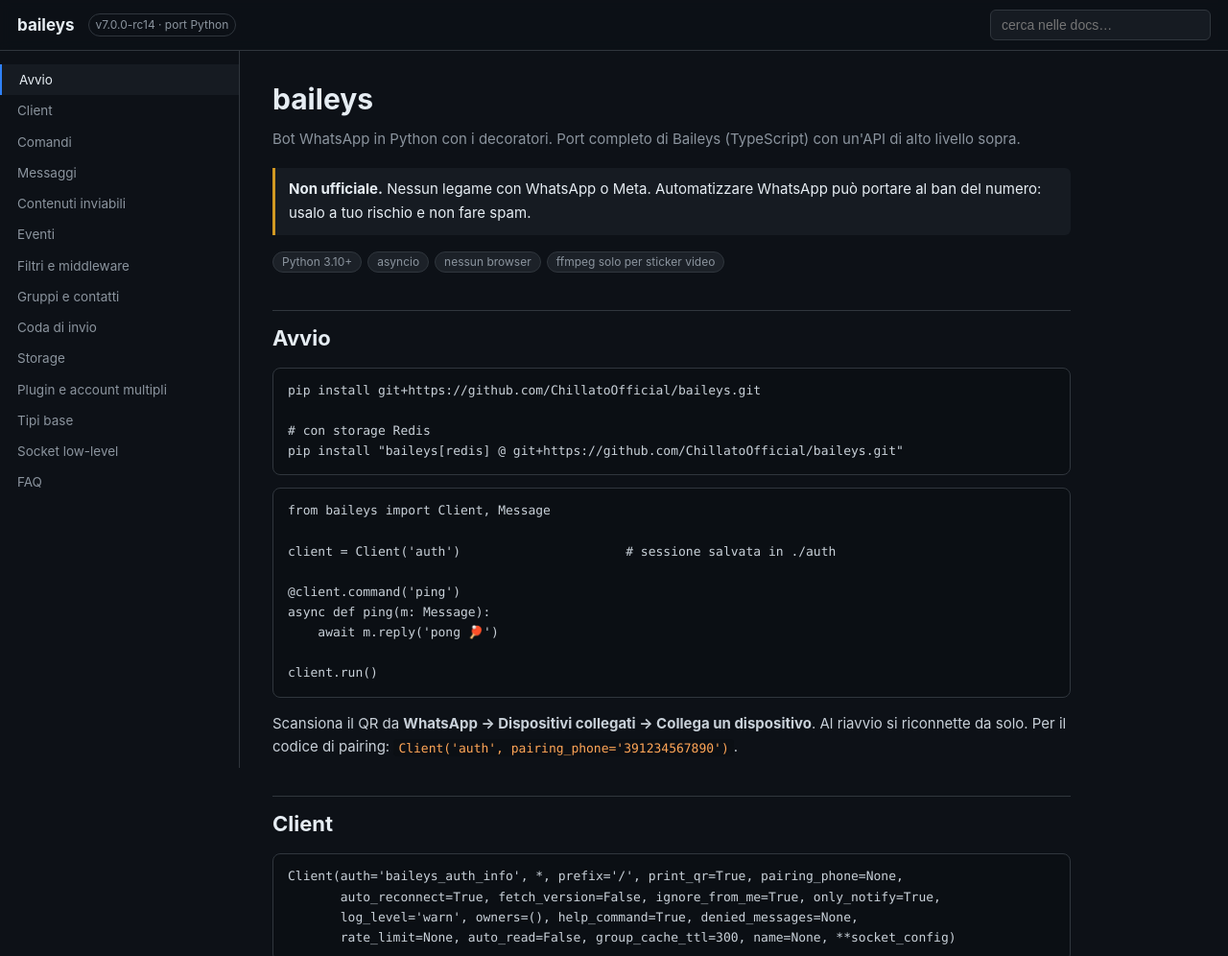
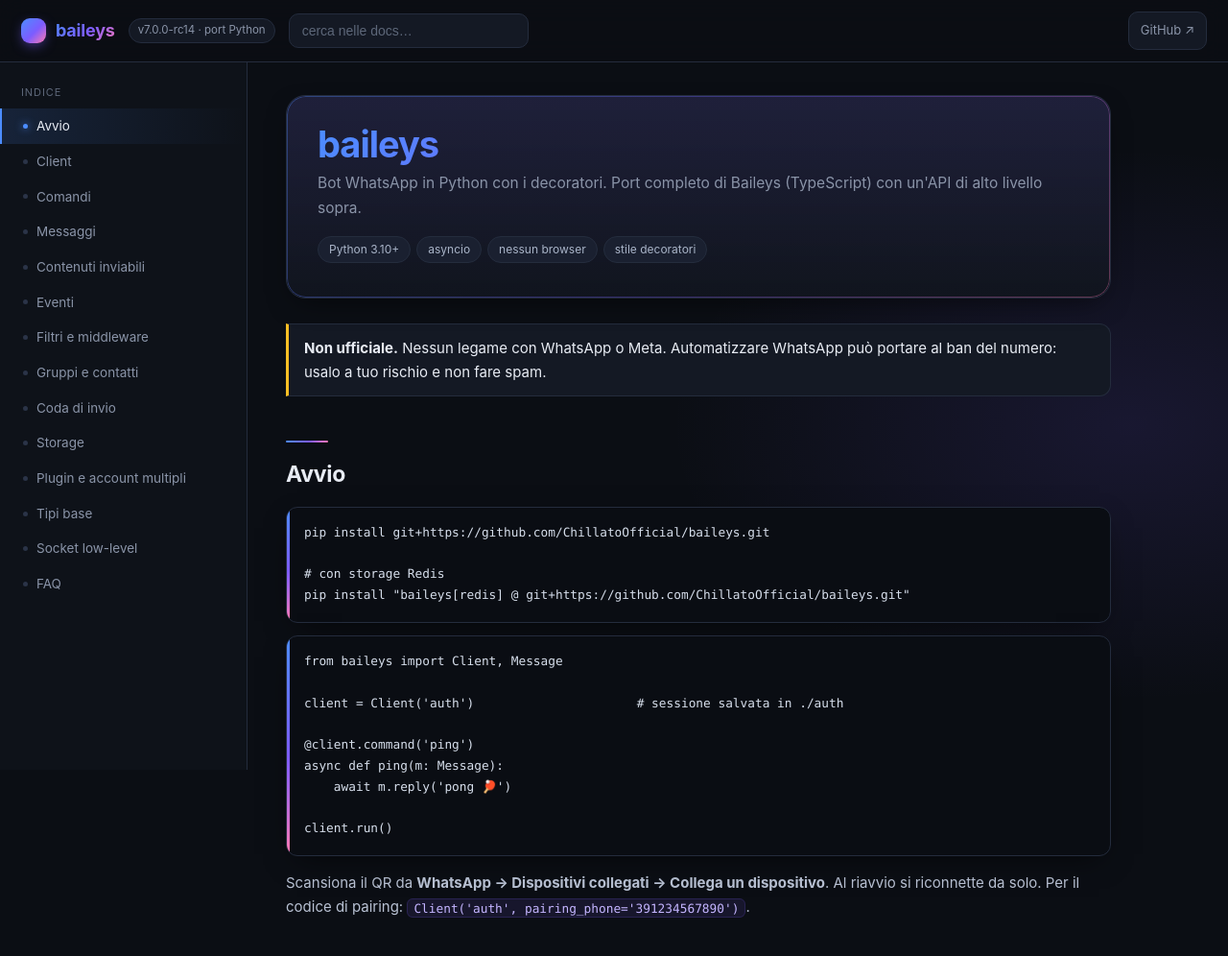
Before and after one commit to ChillatoOfficial/baileys-docs, a plain HTML site: page index.html in a window 1280 px wide. Shown: the top 996 px of the page at 96% size. Drawn offline with Linux system fonts and the light colour scheme.

Commit message:
redesign: hero, gradient accents, refined typography

```diff
--- a/index.html
+++ b/index.html
@@ -6,61 +6,122 @@
 <title>baileys — docs</title>
 <style>
 :root{
-  --bg:#0d1117; --panel:#161b22; --panel2:#1c2128; --border:#30363d;
-  --fg:#e6edf3; --muted:#8b949e; --accent:#2f81f7; --green:#3fb950; --code:#0b0f14;
+  --bg:#0b0e14; --bg2:#0e1219; --panel:#141924; --panel2:#1a2030; --border:#242c3d;
+  --fg:#e8ecf4; --muted:#8a94a8; --accent:#4c8dff; --accent2:#7c5cff;
+  --green:#34d399; --amber:#fbbf24; --code:#0a0d13; --pink:#ff7ab2;
+  --grad:linear-gradient(135deg,#4c8dff 0%,#7c5cff 55%,#ff7ab2 100%);
+  --shadow:0 10px 30px -12px rgba(0,0,0,.7);
+  --r:12px;
 }
 *{box-sizing:border-box}
-body{margin:0;background:var(--bg);color:var(--fg);
-  font:15px/1.65 -apple-system,BlinkMacSystemFont,"Segoe UI",Roboto,Helvetica,Arial,sans-serif}
+html{scroll-behavior:smooth;scroll-padding-top:84px}
+body{margin:0;background:
+   radial-gradient(900px 500px at 12% -8%,rgba(76,141,255,.13),transparent 60%),
+   radial-gradient(800px 480px at 92% 4%,rgba(124,92,255,.12),transparent 60%),
+   var(--bg);
+  color:var(--fg);display:flex;flex-direction:column;min-height:100vh;
+  font:15px/1.68 "Inter",-apple-system,BlinkMacSystemFont,"Segoe UI",Roboto,Helvetica,Arial,sans-serif;
+  -webkit-font-smoothing:antialiased}
 a{color:var(--accent);text-decoration:none}
-a:hover{text-decoration:underline}
-header{position:sticky;top:0;z-index:10;background:rgba(13,17,23,.92);
-  backdrop-filter:blur(6px);border-bottom:1px solid var(--border);
-  display:flex;align-items:center;gap:14px;padding:10px 18px;flex-wrap:wrap}
-header b{font-size:17px}
-header .ver{color:var(--muted);font-size:12px;border:1px solid var(--border);
-  padding:1px 7px;border-radius:20px}
-header input{margin-left:auto;background:var(--panel);border:1px solid var(--border);
-  color:var(--fg);padding:7px 11px;border-radius:6px;width:230px;font-size:14px}
-header input:focus{outline:none;border-color:var(--accent)}
-nav{position:sticky;top:53px;align-self:flex-start;height:calc(100vh - 53px);overflow:auto;
-  width:250px;flex:0 0 250px;border-right:1px solid var(--border);padding:14px 0}
-nav a{display:block;padding:5px 18px;color:var(--muted);font-size:13.5px}
+a:hover{color:#8ab4ff;text-decoration:underline;text-underline-offset:3px}
+
+/* ---------- header ---------- */
+header{position:sticky;top:0;z-index:20;display:flex;align-items:center;gap:14px;
+  padding:12px 22px;border-bottom:1px solid var(--border);
+  background:color-mix(in srgb,var(--bg) 82%,transparent);backdrop-filter:blur(14px)}
+.logo{display:flex;align-items:center;gap:10px;font-size:18px;font-weight:700;letter-spacing:-.2px}
+.logo .dot{width:26px;height:26px;border-radius:9px;background:var(--grad);
+  box-shadow:0 4px 14px -4px rgba(124,92,255,.8)}
+.logo span{background:var(--grad);-webkit-background-clip:text;background-clip:text;color:transparent}
+.ver{color:var(--muted);font-size:11.5px;border:1px solid var(--border);background:var(--panel);
+  padding:2px 9px;border-radius:20px}
+header .spacer{margin-left:auto}
+header input{background:var(--panel);border:1px solid var(--border);color:var(--fg);
+  padding:9px 13px;border-radius:10px;width:250px;font-size:14px;transition:.18s}
+header input::placeholder{color:#5d6779}
+header input:focus{outline:none;border-color:var(--accent);box-shadow:0 0 0 3px rgba(76,141,255,.18);width:280px}
+.gh{color:var(--muted);font-size:13px;border:1px solid var(--border);background:var(--panel);
+  padding:8px 12px;border-radius:10px}
+.gh:hover{color:var(--fg);text-decoration:none;border-color:var(--accent)}
+
+/* ---------- layout ---------- */
+.wrap{display:flex;align-items:flex-start;flex:1}
+nav{position:sticky;top:63px;height:calc(100vh - 63px);overflow:auto;flex:0 0 258px;width:258px;
+  border-right:1px solid var(--border);padding:22px 0 40px;background:var(--bg2)}
+nav .t{font-size:11px;text-transform:uppercase;letter-spacing:.9px;color:#5d6779;
+  padding:0 22px;margin:0 0 8px}
+nav a{display:flex;align-items:center;gap:9px;padding:7px 22px;color:var(--muted);font-size:13.5px;
+  border-left:2px solid transparent;transition:.15s}
+nav a::before{content:"";width:5px;height:5px;border-radius:50%;background:#2b3448;transition:.15s}
 nav a:hover{color:var(--fg);background:var(--panel);text-decoration:none}
-nav a.on{color:var(--fg);border-left:2px solid var(--accent);background:var(--panel)}
-body{display:flex;flex-direction:column}
-.wrap{display:flex;align-items:flex-start}
-main{flex:1;min-width:0;padding:26px 34px 90px;max-width:900px}
-h1{font-size:30px;margin:0 0 4px}
-h2{font-size:22px;margin:38px 0 10px;padding-top:10px;border-top:1px solid var(--border)}
-h3{font-size:17px;margin:24px 0 8px}
-p,li{color:#c9d1d9}
-code{background:var(--code);padding:1.5px 5px;border-radius:4px;font-size:13px;
-  font-family:ui-monospace,SFMono-Regular,Consolas,monospace;color:#ffa657}
-pre{background:var(--code);border:1px solid var(--border);border-radius:8px;
-  padding:13px 15px;overflow:auto;font-size:13px;line-height:1.55}
-pre code{background:none;padding:0;color:#c9d1d9}
-table{width:100%;border-collapse:collapse;margin:12px 0;font-size:13.5px}
-th,td{border:1px solid var(--border);padding:7px 10px;text-align:left;vertical-align:top}
-th{background:var(--panel2)}
-.note{border-left:3px solid var(--accent);background:var(--panel);padding:10px 14px;
-  border-radius:0 6px 6px 0;margin:14px 0}
-.warn{border-left-color:#d29922}
-.sub{color:var(--muted);margin:0 0 18px}
-.pill{display:inline-block;background:var(--panel2);border:1px solid var(--border);
-  border-radius:20px;padding:0 9px;font-size:12px;color:var(--muted);margin-right:6px}
-footer{border-top:1px solid var(--border);padding:18px 34px;color:var(--muted);font-size:12.5px}
-@media(max-width:820px){nav{display:none}main{padding:20px 16px 70px}}
+nav a.on{color:var(--fg);border-left-color:var(--accent);background:linear-gradient(90deg,rgba(76,141,255,.14),transparent)}
+nav a.on::before{background:var(--accent);box-shadow:0 0 8px var(--accent)}
+
+main{flex:1;min-width:0;max-width:940px;padding:34px 40px 110px}
+
+/* ---------- hero ---------- */
+.hero{position:relative;border:1px solid var(--border);border-radius:20px;padding:30px 32px;
+  margin-bottom:26px;overflow:hidden;background:
+   linear-gradient(180deg,rgba(124,92,255,.10),rgba(11,14,20,.4)),var(--panel);box-shadow:var(--shadow)}
+.hero::after{content:"";position:absolute;inset:0;border-radius:20px;padding:1px;
+  background:var(--grad);opacity:.35;
+  -webkit-mask:linear-gradient(#000 0 0) content-box,linear-gradient(#000 0 0);
+  -webkit-mask-composite:xor;mask-composite:exclude;pointer-events:none}
+h1{font-size:38px;line-height:1.1;margin:0 0 6px;letter-spacing:-1px;
+  background:var(--grad);-webkit-background-clip:text;background-clip:text;color:transparent}
+h2{font-size:23px;letter-spacing:-.3px;margin:46px 0 14px;padding-top:16px;position:relative}
+h2::before{content:"";position:absolute;top:0;left:0;width:44px;height:2px;border-radius:2px;background:var(--grad)}
+h3{font-size:16.5px;margin:26px 0 8px;color:#fff}
+p,li{color:#b9c2d4}
+
+/* ---------- code ---------- */
+code{background:rgba(124,92,255,.10);border:1px solid rgba(124,92,255,.18);
+  padding:1.5px 6px;border-radius:6px;font-size:12.8px;color:#c4b5ff;
+  font-family:ui-monospace,SFMono-Regular,"JetBrains Mono",Consolas,monospace}
+pre{position:relative;background:var(--code);border:1px solid var(--border);border-radius:var(--r);
+  padding:16px 18px;overflow:auto;font-size:13px;line-height:1.6;box-shadow:var(--shadow)}
+pre code{background:none;border:0;padding:0;color:#d6deeb}
+pre::before{content:"";position:absolute;left:0;top:0;bottom:0;width:3px;
+  background:var(--grad);border-radius:var(--r) 0 0 var(--r)}
+
+/* ---------- tables ---------- */
+table{width:100%;border-collapse:separate;border-spacing:0;margin:16px 0;font-size:13.5px;
+  border:1px solid var(--border);border-radius:var(--r);overflow:hidden;background:var(--panel)}
+th,td{padding:9px 13px;text-align:left;vertical-align:top;border-bottom:1px solid var(--border)}
+th{background:var(--panel2);font-size:12.5px;text-transform:uppercase;letter-spacing:.4px;color:#cfd7e6}
+tr:last-child td{border-bottom:0}
+tbody tr:hover td,table tr:hover td{background:rgba(76,141,255,.05)}
+
+/* ---------- blocks ---------- */
+.note{border:1px solid var(--border);border-left:3px solid var(--accent);background:var(--panel);
+  padding:12px 16px;border-radius:0 var(--r) var(--r) 0;margin:16px 0}
+.warn{border-left-color:var(--amber)}
+.sub{color:var(--muted);margin:6px 0 18px;font-size:15.5px}
+.pill{display:inline-block;background:var(--panel2);border:1px solid var(--border);color:#a9b4c8;
+  border-radius:20px;padding:3px 11px;font-size:12px;margin:0 6px 6px 0}
+footer{border-top:1px solid var(--border);padding:22px 40px;color:#5d6779;font-size:12.5px;background:var(--bg2)}
+
+@media(max-width:900px){
+  nav{display:none}
+  main{padding:22px 18px 80px}
+  header input{width:150px}
+  header input:focus{width:170px}
+  .ver{display:none}
+}
 </style>
 </head>
 <body>
 <header>
-  <b>baileys</b><span class="ver">v7.0.0-rc14 · port Python</span>
+  <div class="logo"><span class="dot"></span><span>baileys</span></div>
+  <span class="ver">v7.0.0-rc14 · port Python</span>
   <input id="q" placeholder="cerca nelle docs…">
+  <span class="spacer"></span>
+  <a class="gh" href="https://github.com/ChillatoOfficial/baileys" target="_blank" rel="noopener">GitHub ↗</a>
 </header>
 
 <div class="wrap">
 <nav id="nav">
+  <p class="t">Indice</p>
   <a href="#start">Avvio</a>
   <a href="#client">Client</a>
   <a href="#comandi">Comandi</a>
@@ -78,10 +139,14 @@ footer{border-top:1px solid var(--border);padding:18px 34px;color:var(--muted);f
 </nav>
 
 <main>
+<div class="hero">
 <h1>baileys</h1>
-<p class="sub">Bot WhatsApp in Python con i decoratori. Port completo di Baileys (TypeScript) con un'API di alto livello sopra.</p>
+<p class="sub" style="margin:0">Bot WhatsApp in Python con i decoratori. Port completo di Baileys (TypeScript) con un'API di alto livello sopra.</p>
+<div style="margin-top:16px">
+<span class="pill">Python 3.10+</span><span class="pill">asyncio</span><span class="pill">nessun browser</span><span class="pill">stile decoratori</span>
+</div>
+</div>
 <div class="note warn"><b>Non ufficiale.</b> Nessun legame con WhatsApp o Meta. Automatizzare WhatsApp può portare al ban del numero: usalo a tuo rischio e non fare spam.</div>
-<p><span class="pill">Python 3.10+</span><span class="pill">asyncio</span><span class="pill">nessun browser</span><span class="pill">ffmpeg solo per sticker video</span></p>
 
 <h2 id="start">Avvio</h2>
 <pre><code>pip install git+https://github.com/ChillatoOfficial/baileys.git
@@ -366,11 +431,10 @@ Documentazione generata da README.md, DOCS.md e docs/ della repo ChillatoOfficia
 
 <script>
 const q = document.getElementById('q');
-const blocks = [...document.querySelectorAll('main > *')];
+const blocks = [...document.querySelectorAll('main > *')].filter(el => !el.classList.contains('hero'));
 q.addEventListener('input', () => {
   const t = q.value.trim().toLowerCase();
   blocks.forEach(el => {
-    if (el.tagName === 'H1' || el.classList.contains('sub')) return;
     el.style.display = !t || el.textContent.toLowerCase().includes(t) ? '' : 'none';
   });
 });
```
